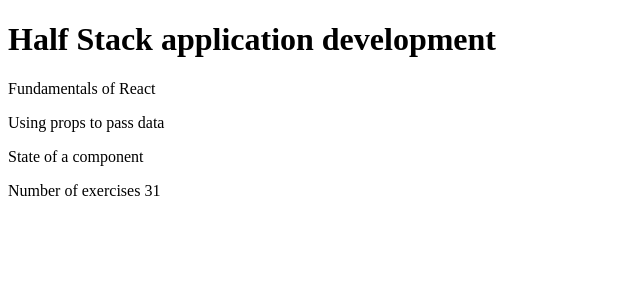
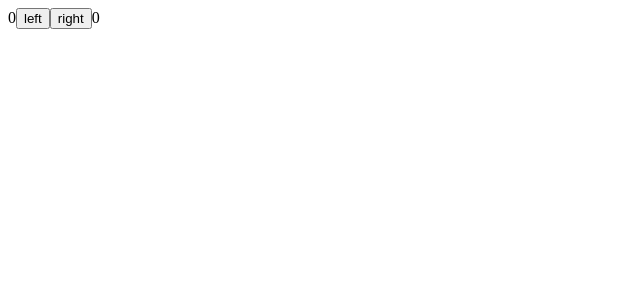
Before and after one commit to iXeCl/fullstackopen, a React (Vite) app in the folder Part1/: page / in a window 1280 px wide. Shown: the top 300 px of the page, without its empty margins (0-640 px from the left). Built offline with nearby package versions, Linux system fonts and the light colour scheme.

Commit message:
starting exercise 1.6

```diff
--- a/Part1/src/App.jsx
+++ b/Part1/src/App.jsx
@@ -1,72 +1,39 @@
-const Header = (props) => {
-  const course = "Half Stack application development"
+import { useState } from 'react'
+const Display = ({counter}) => <div>{counter}</div>
+
+const Button = ({onClick, text}) =>  <button onClick={onClick}> {text} </button>
+
+
+
+const App = () => {
+  const [clicks, setClicks] = useState({
+    left: 0, right: 0
+  })
+
+  const handleLeftClick = () => {
+    const newClicks = {
+      left: clicks.left + 1,
+      right: clicks.right
+    }
+    setClicks(newClicks)
+  }
+
+  const handleRightClick = () => {
+    const newClicks = {
+      left: clicks.left,
+      right: clicks.right + 1
+    }
+    setClicks(newClicks)
+  }
+
   return (
     <div>
-      <h1>{props.course}</h1>
-    </div>
-  )
-}
-const Part = (props) => {
-  return (
-    <div>
-      <p> {props.part} {props.exercise} </p>
+      {clicks.left}
+      <button onClick={handleLeftClick}>left</button>
+      <button onClick={handleRightClick}>right</button>
+      {clicks.right}
     </div>
   )
 }
 
-
-
-
-const Content = (props) => {
-  return (
-    <div>
-        <Part part= {props.parts[0].name} exercises={props.parts[0].exercises}/>
-        <Part part= {props.parts[1].name} exercises={props.parts[1].exercises}/>
-        <Part part= {props.parts[2].name} exercises={props.parts[2].exercises}/>
-    </div>
-
-  )
-}
-
-
-const Total = (props) =>{
-  return (
-    <div>
-      <p>Number of exercises {props.parts[0].exercises + props.parts[1].exercises + props.parts[2].exercises}</p>
-
-    </div>
-  )
-}
-
-
-const App = () => {
-  const course = {
-    name: 'Half Stack application development',
-    parts: [
-      {
-        name: 'Fundamentals of React',
-        exercises: 10
-      },
-      {
-        name: 'Using props to pass data',
-        exercises: 7
-      },
-      {
-        name: 'State of a component',
-        exercises: 14
-      }
-    ]
-  }
-  console.log(course)
-  return (
-    <div>
-      <Header course={course.name}/>
-      <Content parts={course.parts}/>
-      <Total parts={course.parts}/>
-    </div>
-
-  )
-
-}
-
 export default App
```
Also changed, not shown: 1 other file (tests, documents, lock files or other folders).
